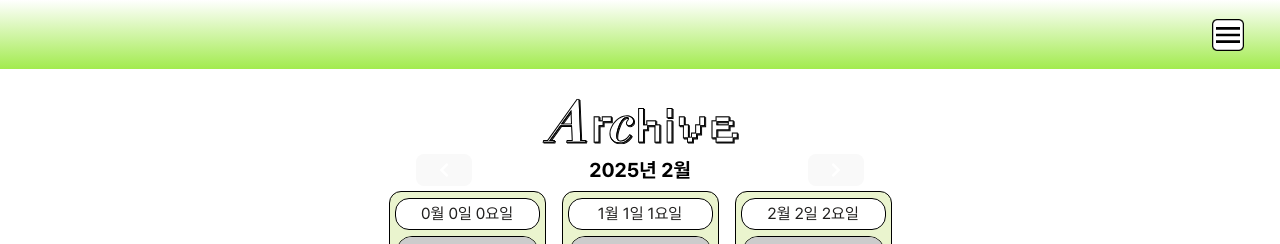
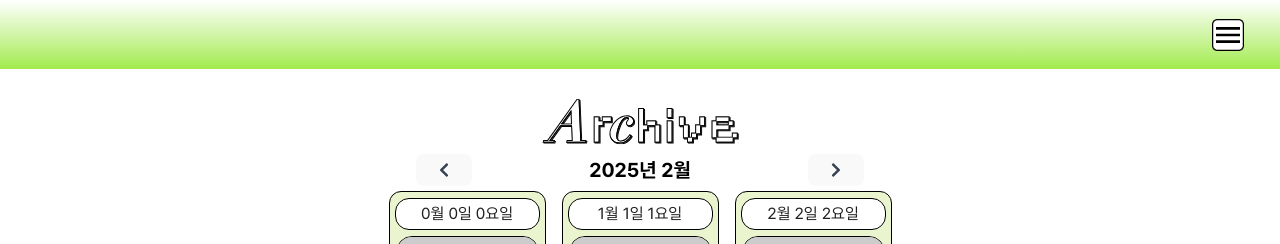
Before and after one commit to spark-team5/client, a React (Vite) app: page /diary-history in a window 1280 px wide. Shown: the top 244 px of the page. Built offline with nearby package versions, Linux system fonts and the light colour scheme.

Commit message:
feat(#10) :: 기록 페이지 개선

```diff
--- a/src/features/diary-history/ui/DiaryImageGrid.tsx
+++ b/src/features/diary-history/ui/DiaryImageGrid.tsx
@@ -1,4 +1,3 @@
-// DiaryImageGrid.js
 import React from "react";
 
 interface DiaryImageGridProps {
@@ -8,7 +7,14 @@ interface DiaryImageGridProps {
 
 export const DiaryImageGrid: React.FC<DiaryImageGridProps> = ({ diaryImages, onSelectImage }) => {
   return (
-    <div className="mt-4 w-full max-w-4xl grid grid-cols-2 md:grid-cols-3 gap-4">
+    <div className="mt-4 w-full max-w-4xl grid grid-cols-1 place-items-center"> {/* grid-cols-1, place-items-center 추가 */}
+      {diaryImages.length === 0 ? (
+        // 일기가 없을 때 메시지 표시
+        <div className="w-full h-[236px] flex items-center justify-center text-center text-[#201f1e] text-xl font-normal font-['SD PixelGoodmorning TT']">
+          앗, 아직 작성된 일기가 없어요...★
+        </div>
+      ) : (
+        <div className="grid grid-cols-2 md:grid-cols-3 gap-4"> {/* 일기가 있을 때만 그리드 표시 */}
           {diaryImages.map((entry) => (
             <div
               key={entry.id}
@@ -32,6 +38,8 @@ export const DiaryImageGrid: React.FC<DiaryImageGridProps> = ({ diaryImages, onS
             </div>
           ))}
         </div>
+      )}
+    </div>
   );
 };
 
--- a/src/features/diary-history/ui/MonthSelector.tsx
+++ b/src/features/diary-history/ui/MonthSelector.tsx
@@ -9,16 +9,21 @@ interface MonthSelectorProps {
 export const MonthSelector: React.FC<MonthSelectorProps> = ({ selectedMonth, changeMonth }) => {
   return (
     <div className="flex items-center justify-between w-full max-w-md mt-6 relative top-[30px]">
-      <button className="btn btn-outline btn-sm" onClick={() => changeMonth("prev")}>
+      <button
+        className="btn btn-outline btn-sm bg-gray-300 border-gray-500 text-gray-700 hover:bg-gray-400"
+        onClick={() => changeMonth("prev")}
+      >
         <FaChevronLeft className="w-4 h-4" />
       </button>
 
       <div className="text-lg sm:text-xl font-bold text-black">
-  {selectedMonth.year}년 {selectedMonth.month}월
-</div>
+        {selectedMonth.year}년 {selectedMonth.month}월
+      </div>
 
-
-      <button className="btn btn-outline btn-sm" onClick={() => changeMonth("next")}>
+      <button
+        className="btn btn-outline btn-sm bg-gray-300 border-gray-500 text-gray-700 hover:bg-gray-400"
+        onClick={() => changeMonth("next")}
+      >
         <FaChevronRight className="w-4 h-4" />
       </button>
     </div>
```
Lines whose indentation alone changed are shown as unchanged.
